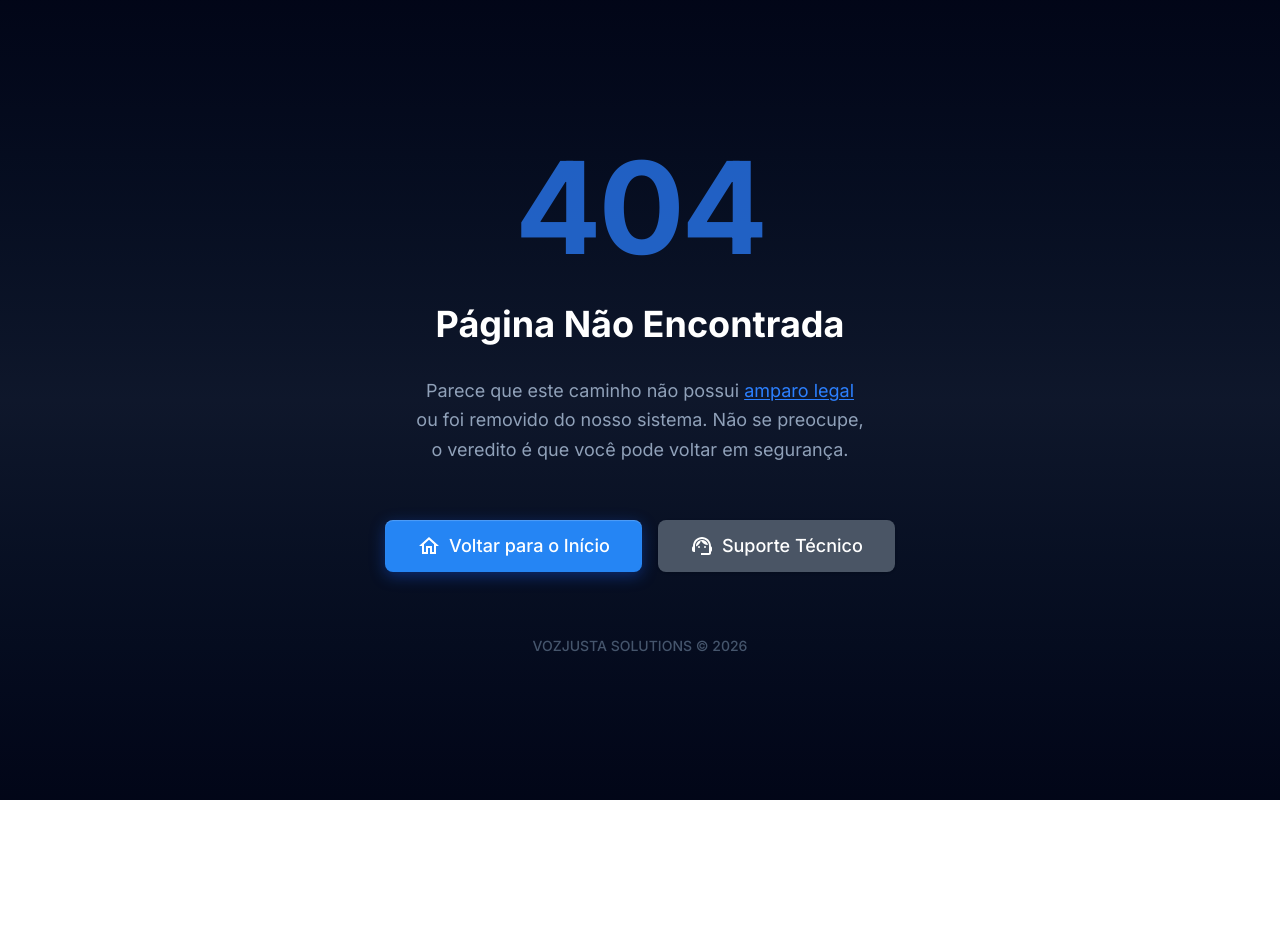
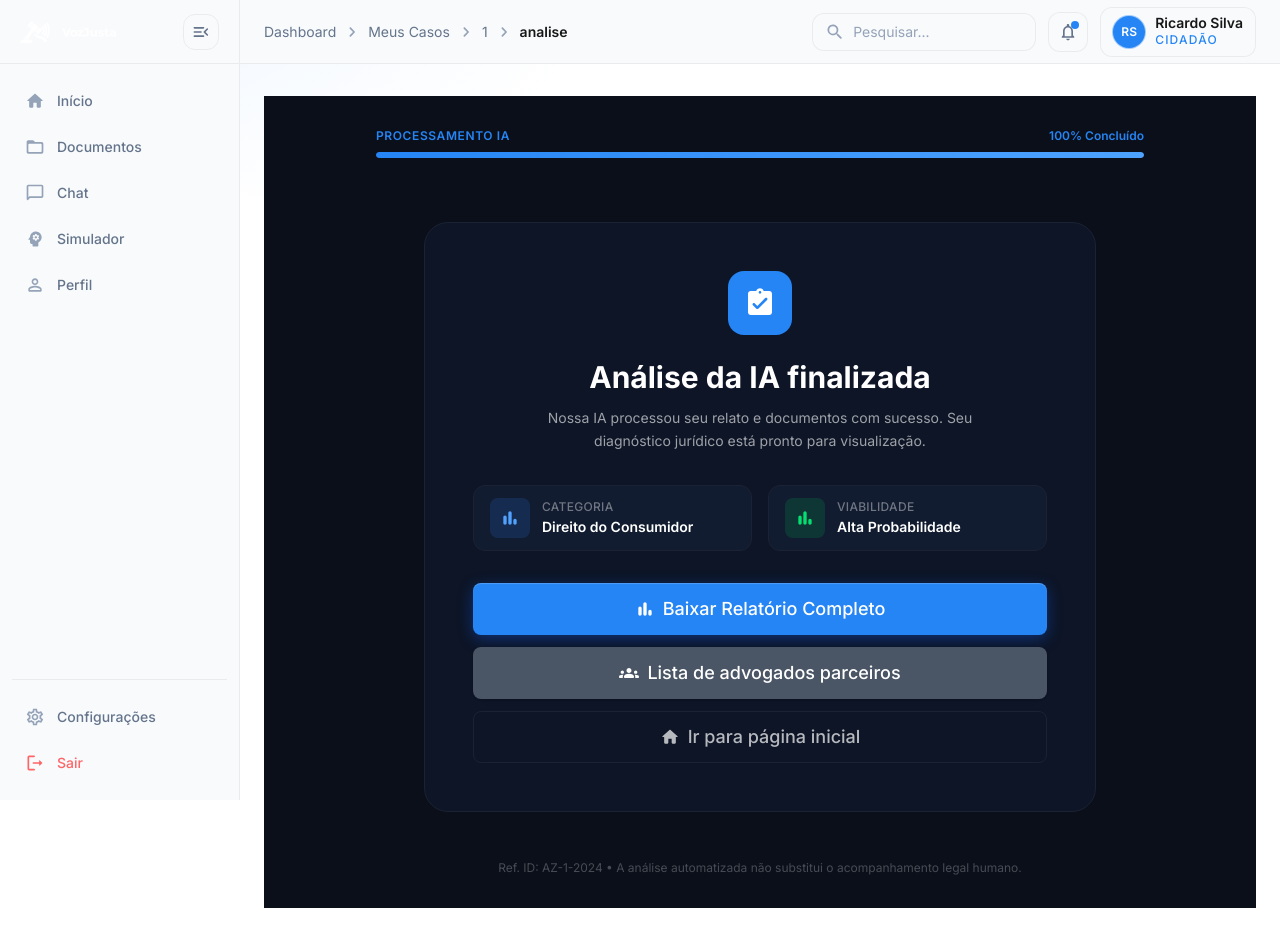
Before and after one commit to VozJusta/VJ.WEB, a Next.js app: page /dashboard/casos/1/analise in a window 1280 px wide. Before the commit this address had no page. Before the commit the page ends 800 px from the top, so only its background shows below. Built offline with nearby package versions, Linux system fonts and the light colour scheme.

Commit message:
feat(cases): add analysis complete page route

```diff
--- /dev/null
+++ b/app/(private)/dashboard/casos/[id]/analise/page.tsx
@@ -0,0 +1,27 @@
+import type { Metadata } from "next";
+import { CaseAnalysisCompleteFeature } from "@/features/dashboard/cases/case-analysis-complete-feature";
+
+export const metadata: Metadata = {
+  title: "Análise Finalizada | Voz Justa",
+  description: "Análise da IA finalizada com sucesso",
+};
+
+interface AnalisePageProps {
+  params: {
+    id: string;
+  };
+}
+
+export default function AnalisePage({ params }: AnalisePageProps) {
+  const referenceId = `AZ-${params.id}-2024`;
+
+  return (
+    <CaseAnalysisCompleteFeature
+      caseId={params.id}
+      category="Direito do Consumidor"
+      viability="Alta Probabilidade"
+      viabilityLevel="high"
+      referenceId={referenceId}
+    />
+  );
+}
```
